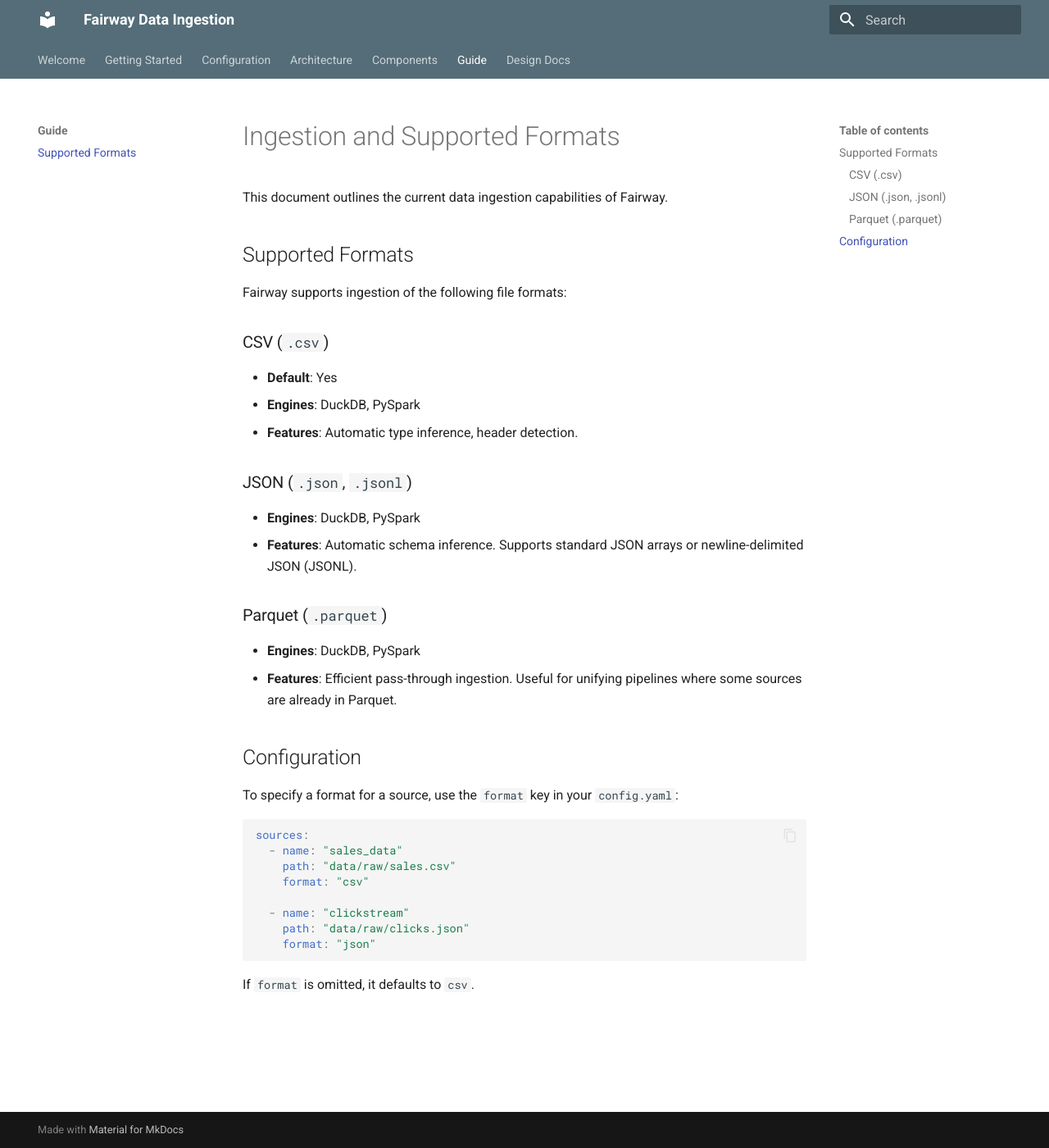
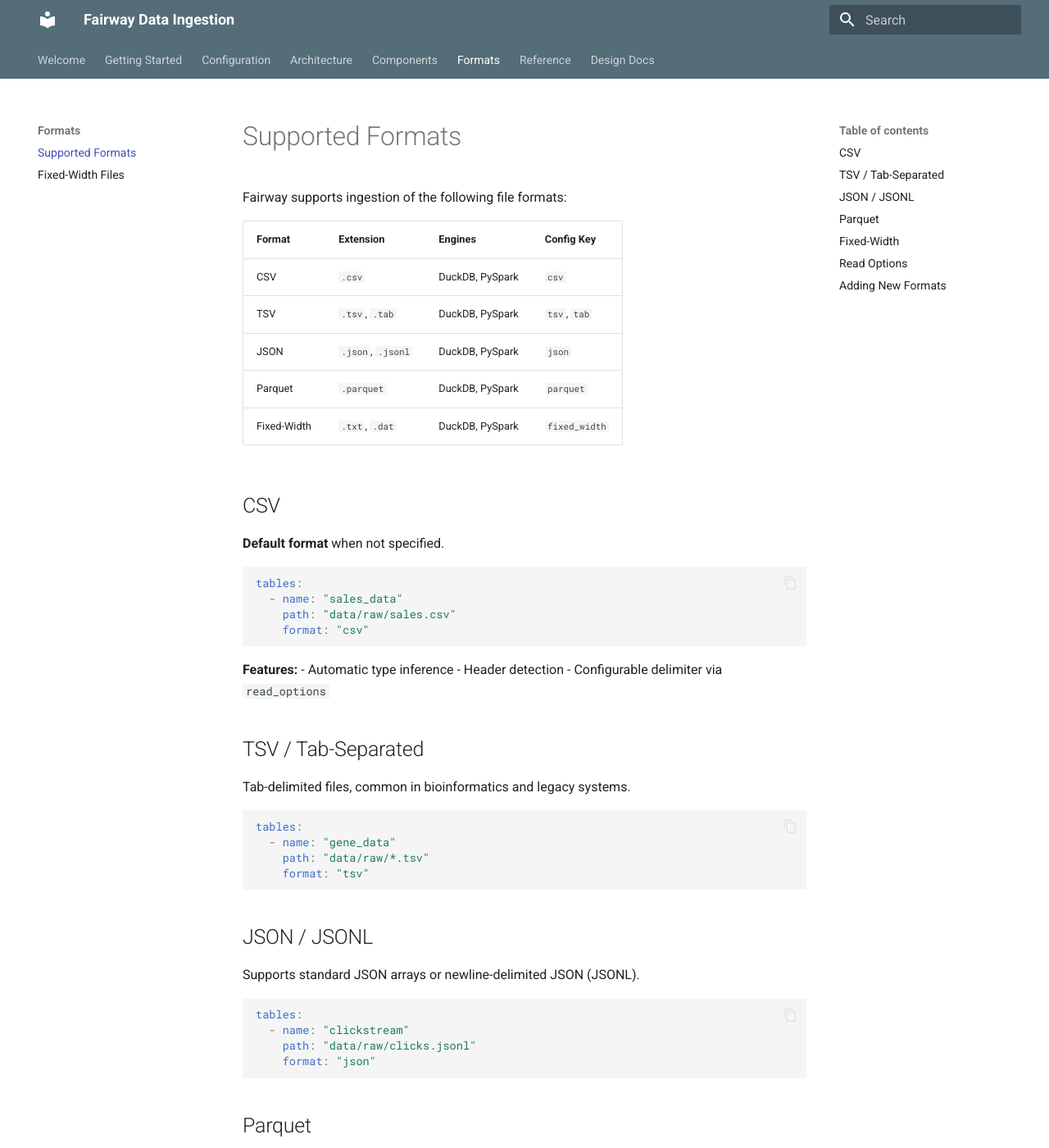
Before and after one commit to DISSC-yale/fairway, an MkDocs documentation site: the page built from docs/supported_formats.md, in a window 1280 px wide and 1400 px high. Shown: the whole window at 82% size. Built offline with MkDocs 1.6.1 and Material for MkDocs 9.7.7, drawn with Linux system fonts in a browser that asks for light colours; some of the changed text lies outside the part shown.

Commit message:
docs: Update documentation for fixed-width support
- Update supported_formats.md with fixed-width and TSV formats
- Add CLI reference documentation (docs/cli.md)
- Update mkdocs.yml navigation with new sections:
  - Formats: supported_formats.md, fixed_width.md
  - Reference: cli.md, schema_evolution.md, ingestion_options.md

````diff
--- a/docs/supported_formats.md
+++ b/docs/supported_formats.md
@@ -1,37 +1,112 @@
-# Ingestion and Supported Formats
-
-This document outlines the current data ingestion capabilities of Fairway.
-
-## Supported Formats
+# Supported Formats
 
 Fairway supports ingestion of the following file formats:
 
-### CSV (`.csv`)
-- **Default**: Yes
-- **Engines**: DuckDB, PySpark
-- **Features**: Automatic type inference, header detection.
+| Format | Extension | Engines | Config Key |
+|--------|-----------|---------|------------|
+| CSV | `.csv` | DuckDB, PySpark | `csv` |
+| TSV | `.tsv`, `.tab` | DuckDB, PySpark | `tsv`, `tab` |
+| JSON | `.json`, `.jsonl` | DuckDB, PySpark | `json` |
+| Parquet | `.parquet` | DuckDB, PySpark | `parquet` |
+| Fixed-Width | `.txt`, `.dat` | DuckDB, PySpark | `fixed_width` |
 
-### JSON (`.json`, `.jsonl`)
-- **Engines**: DuckDB, PySpark
-- **Features**: Automatic schema inference. Supports standard JSON arrays or newline-delimited JSON (JSONL).
+## CSV
 
-### Parquet (`.parquet`)
-- **Engines**: DuckDB, PySpark
-- **Features**: Efficient pass-through ingestion. Useful for unifying pipelines where some sources are already in Parquet.
-
-## Configuration
-
-To specify a format for a source, use the `format` key in your `config.yaml`:
+**Default format** when not specified.
 
 ```yaml
-sources:
+tables:
   - name: "sales_data"
     path: "data/raw/sales.csv"
     format: "csv"
+```
 
+**Features:**
+- Automatic type inference
+- Header detection
+- Configurable delimiter via `read_options`
+
+## TSV / Tab-Separated
+
+Tab-delimited files, common in bioinformatics and legacy systems.
+
+```yaml
+tables:
+  - name: "gene_data"
+    path: "data/raw/*.tsv"
+    format: "tsv"
+```
+
+## JSON / JSONL
+
+Supports standard JSON arrays or newline-delimited JSON (JSONL).
+
+```yaml
+tables:
   - name: "clickstream"
-    path: "data/raw/clicks.json"
+    path: "data/raw/clicks.jsonl"
     format: "json"
 ```
 
-If `format` is omitted, it defaults to `csv`.
+## Parquet
+
+Efficient pass-through ingestion for pre-processed data.
+
+```yaml
+tables:
+  - name: "preprocessed"
+    path: "data/staged/*.parquet"
+    format: "parquet"
+```
+
+## Fixed-Width
+
+Text files where columns are defined by character positions (no delimiters). Common in mainframe/legacy data exports.
+
+```yaml
+tables:
+  - name: "legacy_records"
+    path: "data/raw/*.txt"
+    format: "fixed_width"
+    fixed_width_spec: "specs/legacy_spec.yaml"
+```
+
+**Requires** a spec file defining column positions. See [Fixed-Width Format](fixed_width.md) for details.
+
+**Spec file format:**
+```yaml
+columns:
+  - name: id
+    start: 0        # 0-indexed position
+    length: 5
+    type: INTEGER
+    trim: true      # Strip whitespace (optional)
+  - name: description
+    start: 5
+    length: 30
+    type: VARCHAR
+```
+
+## Read Options
+
+Pass engine-specific options via `read_options`:
+
+```yaml
+tables:
+  - name: "pipe_delimited"
+    path: "data/*.csv"
+    format: "csv"
+    read_options:
+      delim: "|"
+      header: false
+      skip: 1
+```
+
+## Adding New Formats
+
+New formats require (per RULE-116):
+
+1. Test fixtures in `tests/fixtures/formats/<format>/`
+2. Engine implementation in `engines/duckdb_engine.py` and `engines/pyspark_engine.py`
+3. Tests in `tests/test_fixed_width.py` (or similar)
+4. Documentation update
--- a/mkdocs.yml
+++ b/mkdocs.yml
@@ -28,10 +28,16 @@
     - Transformations: transformations.md
     - Manifest & Caching: manifest.md
 
-  - Guide:
+  - Formats:
     - Supported Formats: supported_formats.md
+    - Fixed-Width Files: fixed_width.md
+  - Reference:
+    - CLI Commands: cli.md
+    - Schema Evolution: schema_evolution.md
+    - Ingestion Options: ingestion_options.md
   - Design Docs:
     - Flexible Ingestion RFC: design_docs/flexible_ingestion_rfc.md
+    - Schema Inference: design_docs/schema_inference_scalability.md
 
 markdown_extensions:
   - pymdownx.superfences:
````
Also changed, not shown: docs/cli.md (added, +163 -0 lines).
